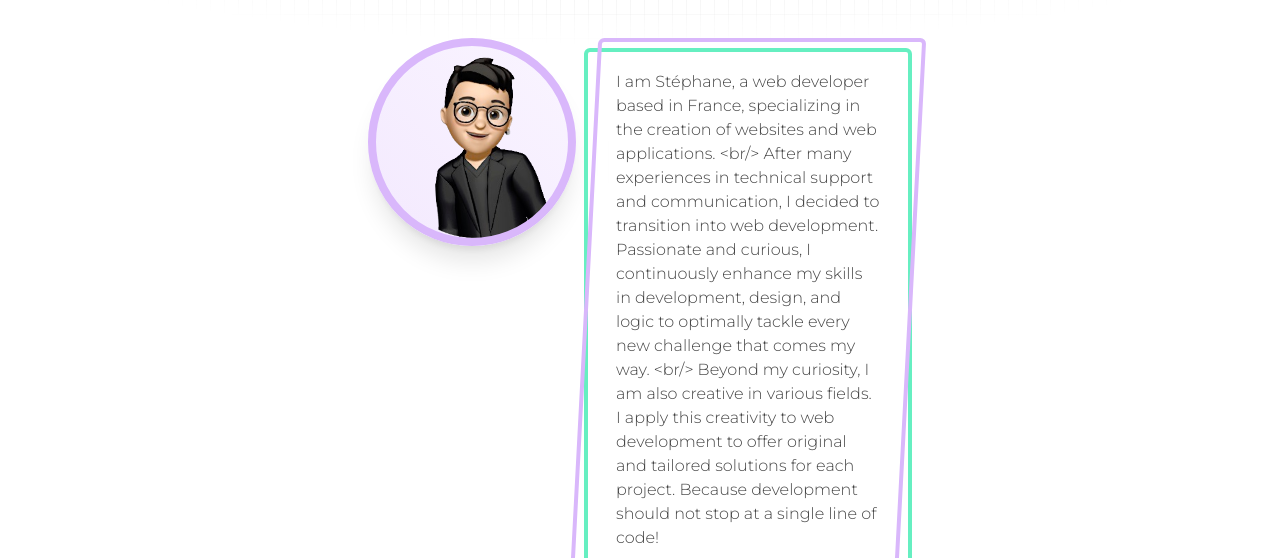
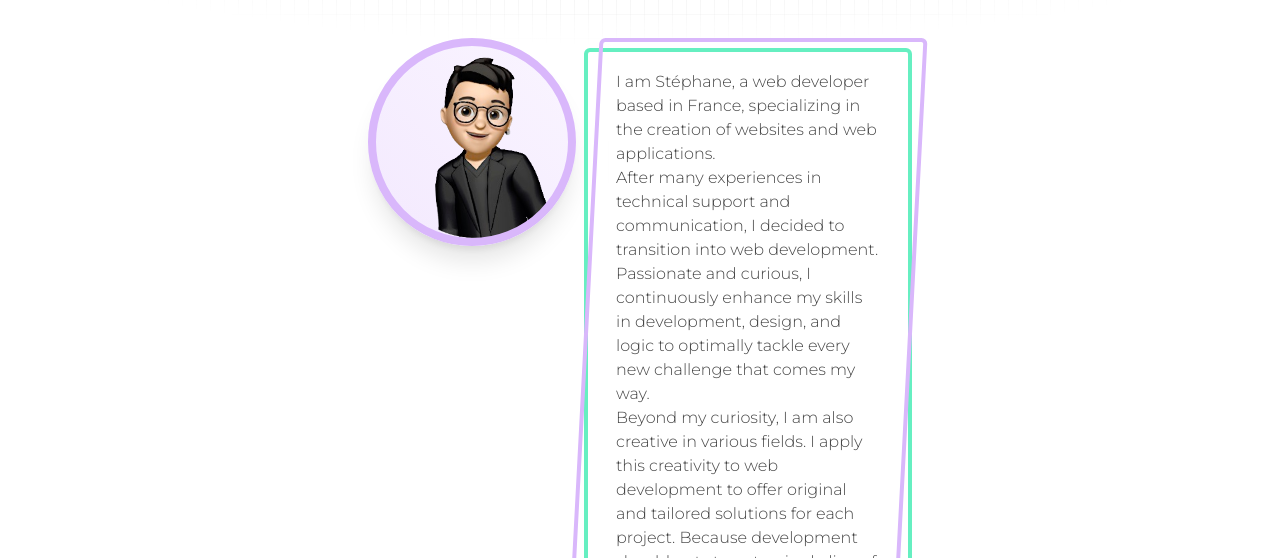
Before and after one commit to StefanHyde/PortfolioV2, a Next.js app: page /en/about in a window 1280 px wide. Shown: the part 394-952 px from the top of the page. Built offline with nearby package versions, Linux system fonts and the light colour scheme; no server answers.

Commit message:
Update translations for about page

```diff
--- a/src/app/[locale]/about/page.tsx
+++ b/src/app/[locale]/about/page.tsx
@@ -42,11 +42,13 @@ export default function About() {
         </div>
 
         <div className="dark:border-almost-white text-dark-800 dark:text-almost-white skew-container flex flex-col rounded-md border-solid p-8 backdrop-blur-md md:w-3/4">
-          <p className="text-normal font-montserrat text-sm font-light md:text-base">
-            {t.rich('presentation-paragraph', {
-              strong: (chunks) => <strong>{chunks}</strong>,
-            })}
-          </p>
+          <div className="text-normal font-montserrat text-sm font-light md:text-base">
+            <p
+              dangerouslySetInnerHTML={{
+                __html: t.raw('presentation-paragraph'),
+              }}
+            />
+          </div>
         </div>
       </div>
 
```
